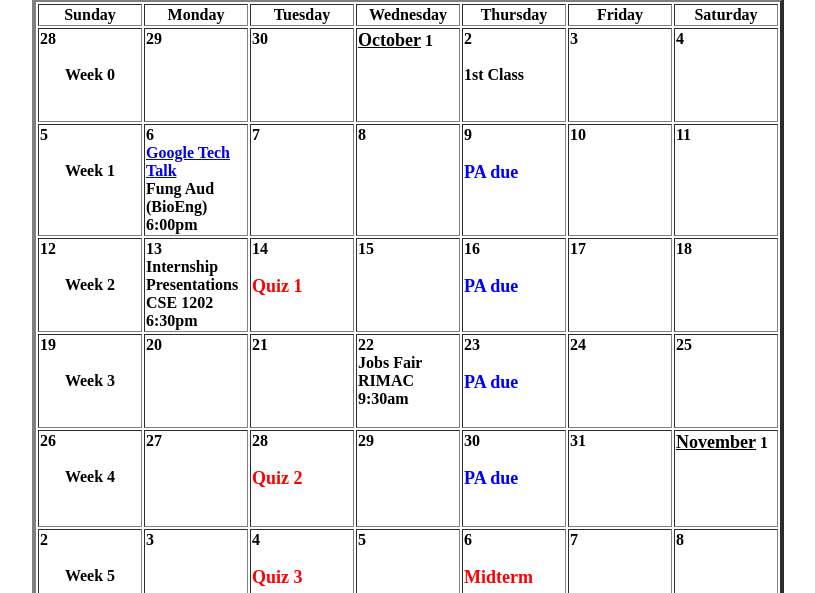
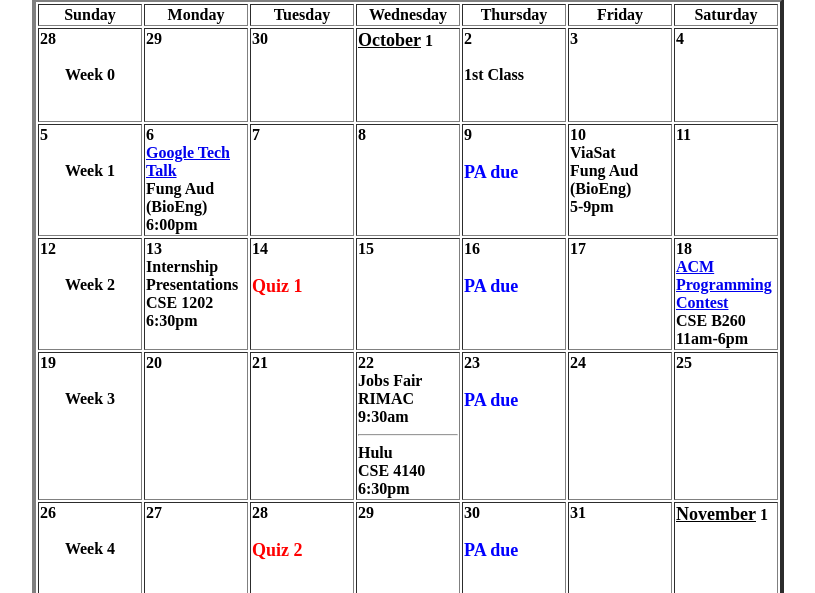
Before and after one commit to cse11/cse11.github.io, a plain HTML site: page calendar.html in a window 1280 px wide. Shown: the part 141-734 px from the top of the page, without its empty margins (232-1047 px from the left). Drawn offline with Linux system fonts and the light colour scheme.

Commit message:
Update calendar

```diff
--- a/calendar.html
+++ b/calendar.html
@@ -75,6 +75,11 @@ Fung Aud (BioEng)
 <br><br>
 </b></td>
 <td width="100" height="20%" valign="top"><b>10<br>
+ViaSat
+<br>
+Fung Aud (BioEng)
+<br>
+5-9pm
 </b></td>
 <td width="100" height="20%" valign="top"><b>11<br>
 <br>
@@ -113,6 +118,11 @@ CSE 1202
 <br>
 </b></td>
 <td width="100" height="20%" valign="top"><b>18<br>
+<a href="http://cseweb.ucsd.edu/groups/UCSDProgramContest/">ACM Programming Contest</a>
+<br>
+CSE B260
+<br>
+11am-6pm
 <br>
 </b></td>
 </tr>
@@ -134,7 +144,12 @@ Jobs Fair
 RIMAC
 <br>
 9:30am
+<hr>
+Hulu
 <br>
+CSE 4140
+<br>
+6:30pm
 </b></td>
 <td width="100" height="20%" valign="top"><b>23<br>
 <br>
```
